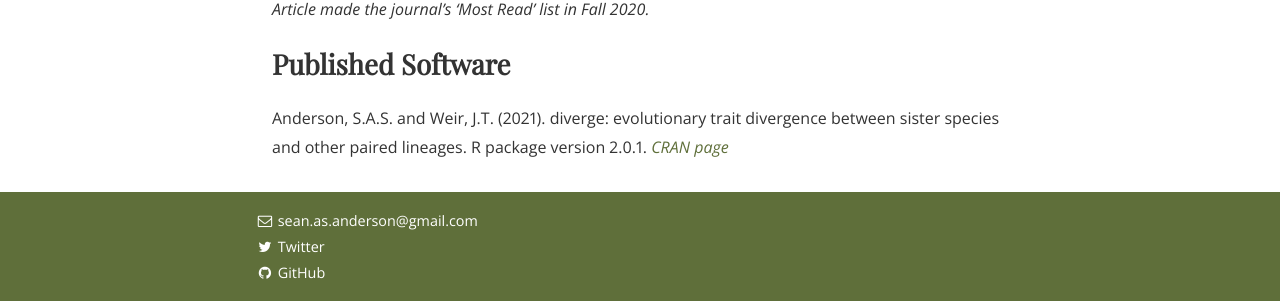
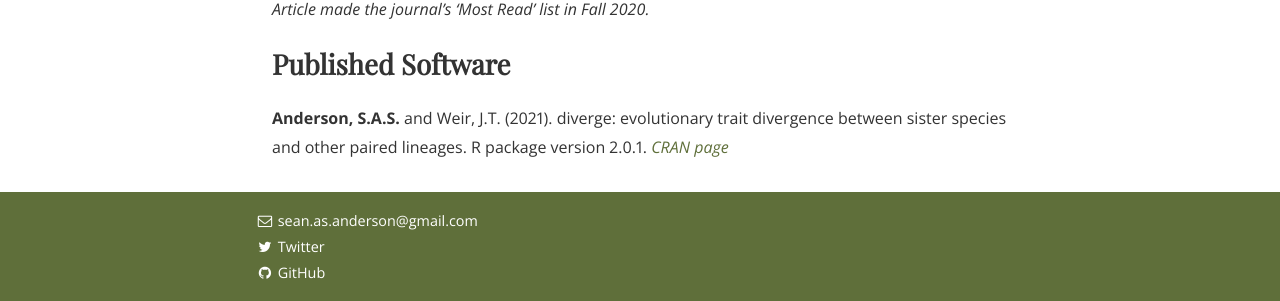
Before and after one commit to SeanASAnderson/SeanASAnderson.github.io, a Jekyll site: the page built from publications.md, in a window 1280 px wide and 1002 px high. Shown: the part 684-985 px from the top of the window. Built offline with Jekyll 4.4.1, drawn with Linux system fonts in a browser that asks for light colours; nearby versions of some CDN libraries; some web fonts are replaced.

Commit message:
pubs page

```diff
--- a/publications.md
+++ b/publications.md
@@ -22,5 +22,5 @@ Mikkelsen, E.K., Weir, J.T. *Under Review*. Geographic contact drives increased
 
 ## Published Software
 
-Anderson, S.A.S. and Weir, J.T. (2021). diverge: evolutionary trait divergence between
+**Anderson, S.A.S.** and Weir, J.T. (2021). diverge: evolutionary trait divergence between
 sister species and other paired lineages. R package version 2.0.1. [*CRAN page*](https://cran.r-project.org/web/packages/diverge/index.html)
```
